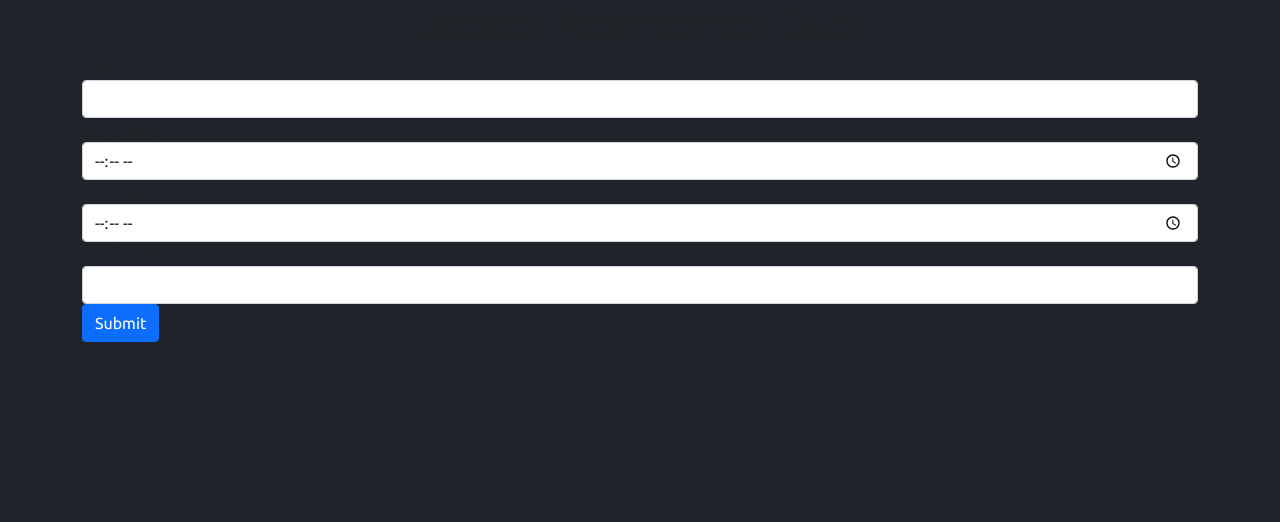
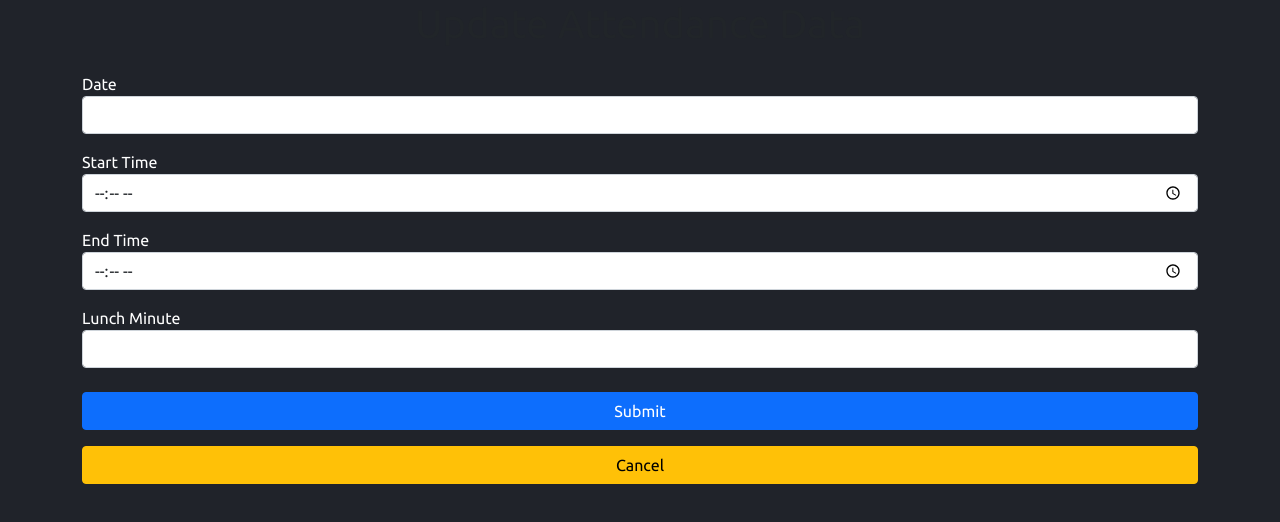
Before and after one commit to ltk55/WFH-Time-Tracker, a React (Create React App) app in the folder client/: page /attdata/1/update in a window 1280 px wide. Shown: the top 522 px of the page. Built offline with nearby package versions, Linux system fonts and the light colour scheme; no server answers.

Commit message:
Add Cancel button and imporve styling

```diff
--- a/client/src/components/UpdateAttData.js
+++ b/client/src/components/UpdateAttData.js
@@ -40,9 +40,11 @@ const UpdateAttData = () => {
 
   return (
     <div>
-      <form action="">
-        <div className="form-group">
-          <label htmlFor="attDate">Date</label>
+      <form action="" className="d-flex flex-column">
+        <div className="mt-3">
+          <label htmlFor="attDate" className="text-white">
+            Date
+          </label>
           <input
             value={attDate}
             onChange={(e) => setAttDate(e.target.value)}
@@ -52,8 +54,10 @@ const UpdateAttData = () => {
           />
         </div>
 
-        <div className="form-group">
-          <label htmlFor="startTime">Start Time</label>
+        <div className="mt-3">
+          <label htmlFor="startTime" className="text-white">
+            Start Time
+          </label>
           <input
             value={startTime}
             onChange={(e) => setStartTime(e.target.value)}
@@ -63,8 +67,10 @@ const UpdateAttData = () => {
           />
         </div>
 
-        <div className="form-group">
-          <label htmlFor="endTime">End Time</label>
+        <div className="mt-3">
+          <label htmlFor="endTime" className="text-white">
+            End Time
+          </label>
           <input
             value={endTime}
             onChange={(e) => setEndTime(e.target.value)}
@@ -74,8 +80,10 @@ const UpdateAttData = () => {
           />
         </div>
 
-        <div className="form-group">
-          <label htmlFor="lunchMin">Lunch Minute</label>
+        <div className="mt-3">
+          <label htmlFor="lunchMin" className="text-white">
+            Lunch Minute
+          </label>
           <input
             value={lunchMin}
             onChange={(e) => setLunchMin(e.target.value)}
@@ -90,9 +98,16 @@ const UpdateAttData = () => {
         <button
           type="submit"
           onClick={handleSubmit}
-          className="btn btn-primary"
+          className="btn btn-primary mt-4"
         >
           Submit
+        </button>
+        <button
+          type="button"
+          onClick={() => history.push("/")}
+          className="btn btn-warning mt-3"
+        >
+          Cancel
         </button>
       </form>
     </div>
```
